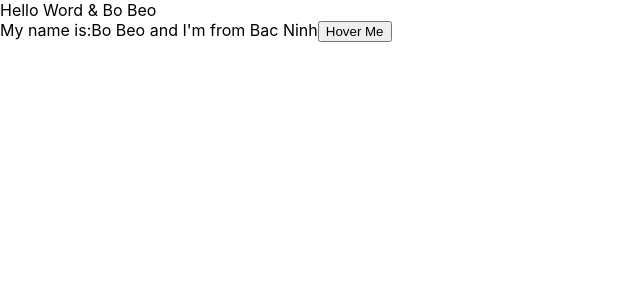
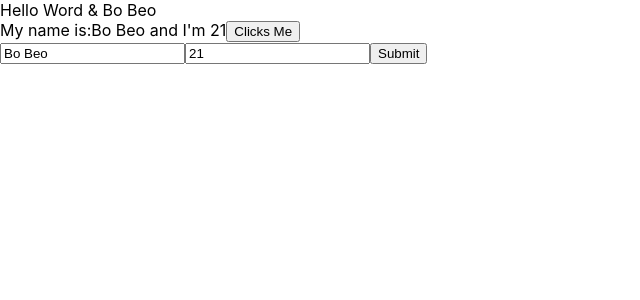
Before and after one commit to bobeo13082003/Learn-ReactJS, a React (Create React App) app: page / in a window 1280 px wide. Shown: the top 300 px of the page, without its empty margins (0-640 px from the left). Built offline with nearby package versions, Linux system fonts and the light colour scheme.

Commit message:
nesting component

```diff
--- a/src/components/MyComponents.js
+++ b/src/components/MyComponents.js
@@ -2,36 +2,15 @@
 // function component
 
 import React from "react";
+import UserInfor from "./UserInfor";
 
 
 class MyComponent extends React.Component {
-
-    state = {
-        name: 'Bo Beo',
-        address: 'Bac Ninh',
-        age: 21
-    }
-
-
-    handleClick(even) {
-        // console.log('>> Click Me ');
-        // console.log(even);
-    }
-
-
-    handleOnMouseOver(even) {
-        console.log(even);
-    }
-
     //JSX
     render() {
         return (
             <div>
-                My name is:
-
-                {this.state.name} and I'm from {this.state.address}
-                <button handleOnMouseOver={this.handleOnMouseOver}>Hover Me</button>
-
+                <UserInfor />
             </div>
         )
 
--- /dev/null
+++ b/src/components/UserInfor.js
@@ -0,0 +1,67 @@
+import React from "react";
+
+class UserInfor extends React.Component {
+
+    state = {
+        name: 'Bo Beo',
+        address: 'Bac Ninh',
+        age: 21
+    }
+
+
+    handleClick = (event) => {
+        console.log('>> Click Me ');
+
+
+        this.setState({
+            name: 'BO',
+            age: Math.floor(Math.random() * 100)
+        })
+
+
+
+    }
+
+    handleOnchange = (event) => {
+        this.setState({
+            name: event.target.value
+        })
+    }
+
+    handleOnchangeAge = (event) => {
+        this.setState({
+            age: event.target.value
+        })
+    }
+
+    handleOnSubmit = (event) => {
+        event.preventDefault();
+
+    }
+
+
+    render() {
+        return (
+            <div>
+                My name is:
+                {this.state.name} and I'm  {this.state.age}
+                <button onClick={this.handleClick}>Clicks Me</button>
+
+                <form onSubmit={(event) => this.handleOnSubmit(event)}>
+                    <input type="text"
+                        value={this.state.name}
+                        onChange={(event) => this.handleOnchange(event)}
+                    />
+
+                    <input type="text"
+                        value={this.state.age}
+                        onChange={(event) => this.handleOnchangeAge(event)}
+                    />
+                    <button>Submit</button>
+                </form>
+            </div>
+        )
+    }
+}
+
+export default UserInfor;
```
